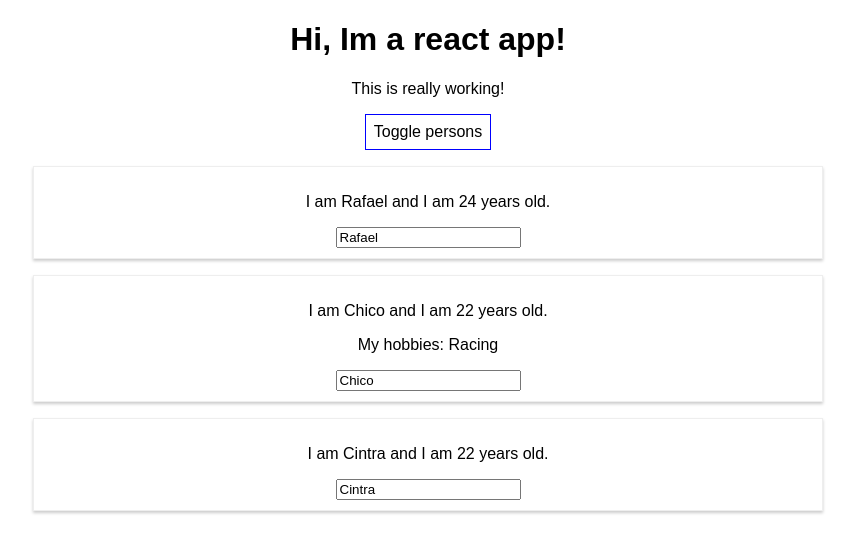
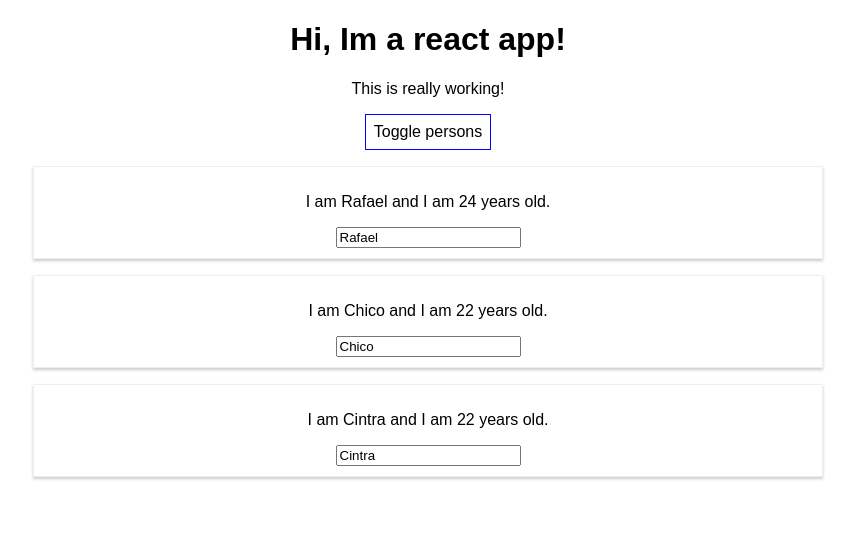
Before and after one commit to rafaelsguerra/react-training, a React (Create React App) app in the folder section 4/: page / in a window 1280 px wide. Both pictures are taken after a click on the button "Toggle persons". Shown: the top 552 px of the page, without its empty margins (212-1067 px from the left). Built offline with nearby package versions, Linux system fonts and the light colour scheme.

Commit message:
mostrando listas

```diff
--- a/section 4/src/App.js
+++ b/section 4/src/App.js
@@ -52,14 +52,11 @@
     if (this.state.showpersons) {
       persons = (
           <div>
-            <Person name={this.state.persons[0].name}
-                    age={this.state.persons[0].age}/>
-            <Person name={this.state.persons[1].name}
-                    age={this.state.persons[1].age}
-                    click={this.switchNamehandler.bind(this, 'Aaaaaaa')}
-                    changed={this.nameChangeHandler}>My hobbies: Racing</Person>
-            <Person name={this.state.persons[2].name}
-                    age={this.state.persons[2].age}/>
+            {this.state.persons.map(person => {
+              return <Person
+                name={person.name}
+                age={person.age}/>
+            })}
           </div>
       );
     }
```
